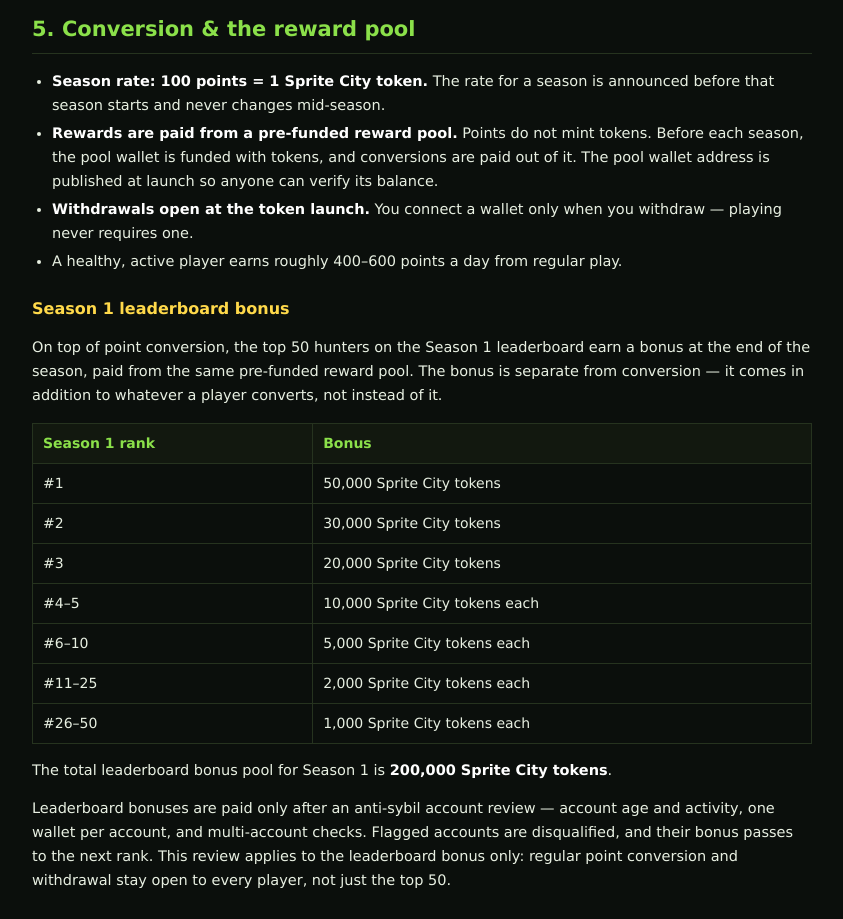
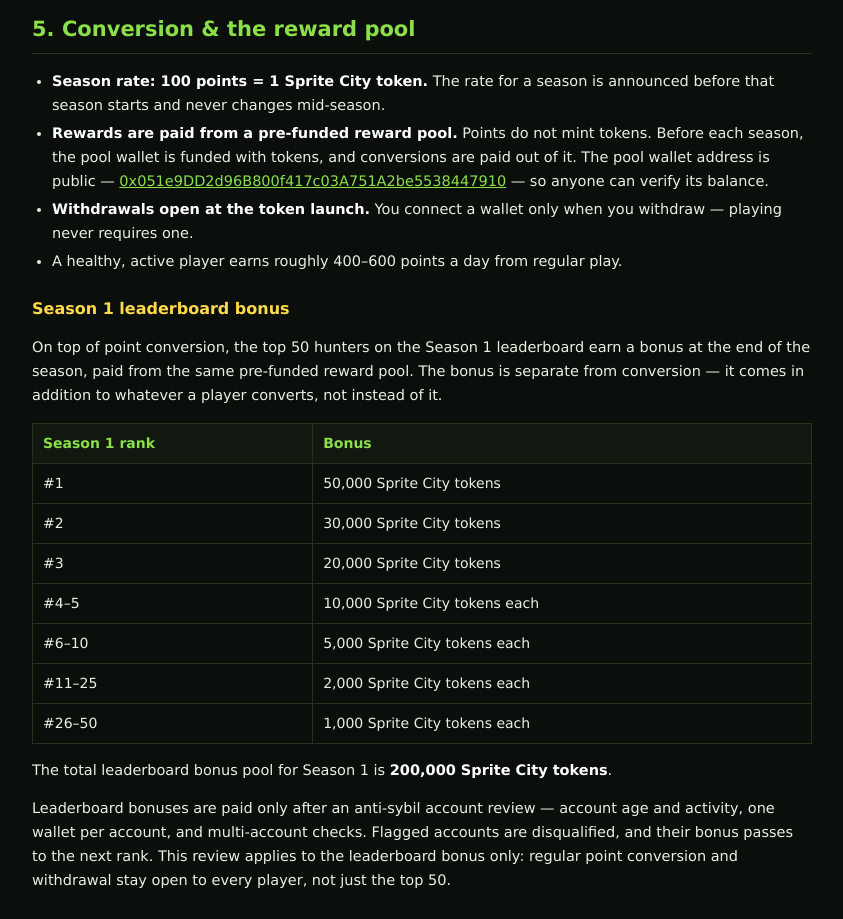
Before and after one commit to jack777-max/spritecity-site, a plain HTML site: page whitepaper.html in a window 1280 px wide. Shown: the part 1860-2779 px from the top of the page, without its empty margins (218-1061 px from the left). Drawn offline with Linux system fonts and the light colour scheme.

Commit message:
Whitepaper: publish the reward pool wallet address in section 5

```diff
--- a/whitepaper.html
+++ b/whitepaper.html
@@ -83,7 +83,7 @@
 <h2>5. Conversion &amp; the reward pool</h2>
 <ul>
   <li><strong>Season rate: 100 points = 1 Sprite City token.</strong> The rate for a season is announced before that season starts and never changes mid-season.</li>
-  <li><strong>Rewards are paid from a pre-funded reward pool.</strong> Points do not mint tokens. Before each season, the pool wallet is funded with tokens, and conversions are paid out of it. The pool wallet address is published at launch so anyone can verify its balance.</li>
+  <li><strong>Rewards are paid from a pre-funded reward pool.</strong> Points do not mint tokens. Before each season, the pool wallet is funded with tokens, and conversions are paid out of it. The pool wallet address is public — <a href="https://robinhoodchain.blockscout.com/address/0x051e9DD2d96B800f417c03A751A2be5538447910" target="_blank" rel="noopener">0x051e9DD2d96B800f417c03A751A2be5538447910</a> — so anyone can verify its balance.</li>
   <li><strong>Withdrawals open at the token launch.</strong> You connect a wallet only when you withdraw — playing never requires one.</li>
   <li>A healthy, active player earns roughly 400–600 points a day from regular play.</li>
 </ul>
```
